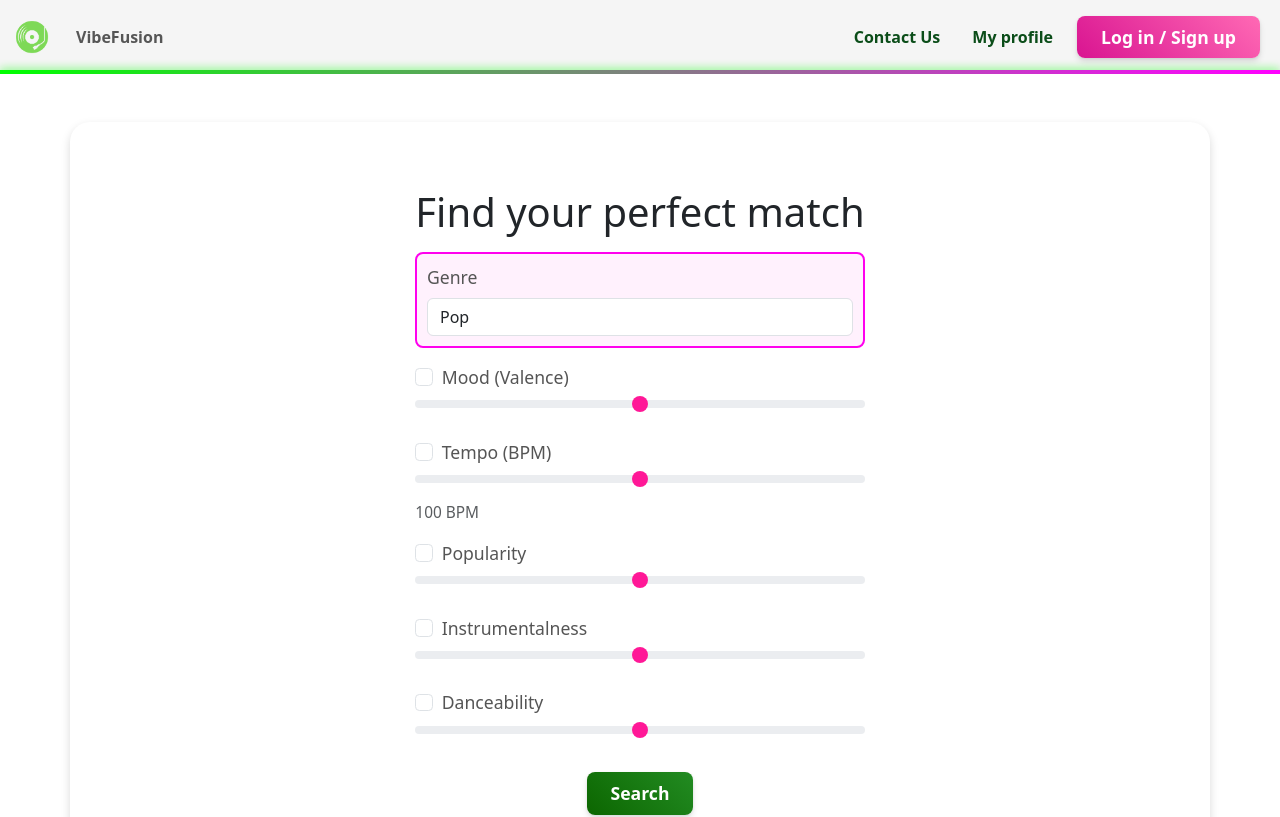
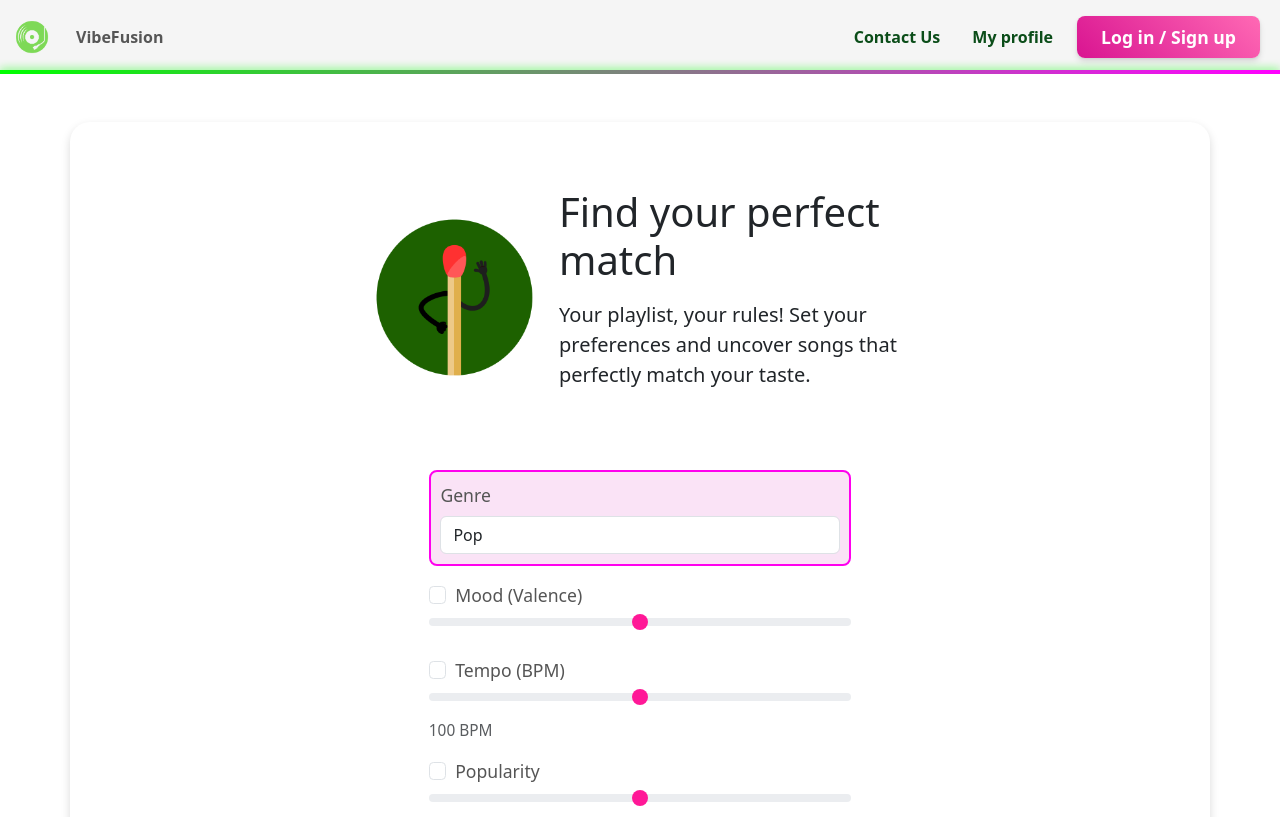
Before and after one commit to morgharrisx/fullstack-3, a React (Create React App) app in the folder frontend/: page /dj-hub in a window 1280 px wide. Shown: the top 817 px of the page. Built offline with nearby package versions, Linux system fonts and the light colour scheme; the HTML template or start-up script is replaced by a standard one.

Commit message:
Dj Hub, frontend fetch implemented
perfect match img, css styling, formatted with Prettier

```diff
--- a/frontend/src/PlaylistGenerator/PlaylistGenerator.js
+++ b/frontend/src/PlaylistGenerator/PlaylistGenerator.js
@@ -1,14 +1,15 @@
-import React, { useState } from 'react';
-import axios from 'axios';
-import { Container, Row, Col, Form } from 'react-bootstrap';
-import SuggestedSongs from './SuggestedSongs/SuggestedSongs';
-import ReusableButton from '../ReusableButton/ReusableButton';
-import './playlistgenerator.css';
+import React, { useState } from "react";
+import axios from "axios";
+import { Container, Row, Col, Form, Image } from "react-bootstrap";
+import SuggestedSongs from "./SuggestedSongs/SuggestedSongs";
+import ReusableButton from "../ReusableButton/ReusableButton";
+import "./playlistgenerator.css";
+import perfectMatch from "./perfectmatch.png";
 
 const PlaylistGenerator = () => {
   const [showSongs, setShowSongs] = useState(false);
   const [songs, setSongs] = useState([]);
-    const [genre, setGenre] = useState('pop');
+  const [genre, setGenre] = useState("pop");
   const [mood, setMood] = useState(0.5);
   const [tempo, setTempo] = useState(100);
   const [popularity, setPopularity] = useState(50);
@@ -27,31 +28,31 @@ const PlaylistGenerator = () => {
   });
 
   const toggleSelection = (criteria) => {
-        setSelectedCriteria(prev => ({
+    setSelectedCriteria((prev) => ({
       ...prev,
-            [criteria]: !prev[criteria]
+      [criteria]: !prev[criteria],
     }));
   };
-
 
   const handleGenerateClick = async () => {
     try {
       const url = `http://localhost:5001/dj`;
       const requestData = {
-                genre: genre.toLowerCase()
+        genre: genre.toLowerCase(),
       };
       if (selectedCriteria.mood) requestData.mood = mood;
       if (selectedCriteria.tempo) requestData.tempo = tempo;
       if (selectedCriteria.popularity) requestData.popularity = popularity;
-            if (selectedCriteria.instrumentalness) requestData.instrumentalness = instrumentalness;
-            if (selectedCriteria.danceability) requestData.danceability = danceability;
+      if (selectedCriteria.instrumentalness)
+        requestData.instrumentalness = instrumentalness;
+      if (selectedCriteria.danceability)
+        requestData.danceability = danceability;
       if (selectedCriteria.energy) requestData.energy = energy;
       console.log(requestData);
       const response = await axios.post(url, requestData);
 
-
       if (response.data && response.data.data) {
-                const formattedSongs = response.data.data.map(track => ({
+        const formattedSongs = response.data.data.map((track) => ({
           id: track.id,
           songName: track.songName,
           artists: track.artists,
@@ -72,16 +73,43 @@ const PlaylistGenerator = () => {
     }
   };
   const handleDelete = (id) => {
-        setSongs(songs.filter(song => song.id !== id));
+    setSongs(songs.filter((song) => song.id !== id));
   };
   return (
-        <Container className="playlist-generator-container mt-5">
-            <Row>
-                <Col md={showSongs ? 6 : 12} className="playlist-generator-col my-3">
+    <Container className="playlist-generator-container mt-5 ">
+      <Row className="playlist-generator-row">
+        <Col
+          xs={12}
+          sm={12}
+          md={10}
+          lg={10}
+          className="playlist-generator-col my-3"
+        >
+          <Row className="align-items-center">
+            <Col xs={12} sm={6} md={5} lg={4}>
+                <Image fluid style={{ width: "200px", height: "auto" }} src={perfectMatch} alt="Perfect Match" />
+            </Col>
+            <Col xs={12} sm={6} md={7} lg={8}>
                 <p className="playlist-generator-suggested-header display-6">Find your perfect match</p>
-                    <Form.Group controlId= "genreSelect" className={"playlist-generator-form-group mb-3 selected"} >
+                <p className="lead">Your playlist, your rules! Set your preferences and uncover songs that perfectly match your taste.</p>
+            </Col>
+        </Row>
+        </Col>
+      </Row>
+
+      <Row className="playlist-generator-row my-5">
+        <Col className="playlist-generator-col" xs={12} sm={12} md={8} lg={8}>
+          <Form.Group
+            controlId="genreSelect"
+            className={"playlist-generator-form-group mb-3 selected"}
+          >
             <Form.Label>Genre</Form.Label>
-                        <Form.Control as="select" value={genre} onChange={(e) => setGenre(e.target.value)} className="form-control">
+            <Form.Control
+              as="select"
+              value={genre}
+              onChange={(e) => setGenre(e.target.value)}
+              className="form-control"
+            >
               <option value="">Choose a genre</option>
               <option value="pop">Pop</option>
               <option value="rock">Rock</option>
@@ -98,61 +126,125 @@ const PlaylistGenerator = () => {
             </Form.Control>
           </Form.Group>
 
-                    <Form.Group controlId="moodRange" className={`playlist-generator-form-group mb-3 ${selectedCriteria.mood ? 'selected' : ''}`}>
+          <Form.Group
+            controlId="moodRange"
+            className={`playlist-generator-form-group mb-3 ${
+              selectedCriteria.mood ? "selected" : ""
+            }`}
+          >
             <Form.Check
               type="checkbox"
               label="Mood (Valence)"
               checked={selectedCriteria.mood}
-                            onChange={() => toggleSelection('mood')}
+              onChange={() => toggleSelection("mood")}
             />
-                        <Form.Range min={0} max={1} step={0.01} value={mood} onChange={(e) => setMood(e.target.value)} className="form-range" />
+            <Form.Range
+              min={0}
+              max={1}
+              step={0.01}
+              value={mood}
+              onChange={(e) => setMood(e.target.value)}
+              className="form-range"
+            />
           </Form.Group>
 
-                    <Form.Group controlId="tempoRange" className={`playlist-generator-form-group mb-3 ${selectedCriteria.tempo ? 'selected' : ''}`}>
+          <Form.Group
+            controlId="tempoRange"
+            className={`playlist-generator-form-group mb-3 ${
+              selectedCriteria.tempo ? "selected" : ""
+            }`}
+          >
             <Form.Check
               type="checkbox"
               label="Tempo (BPM)"
               checked={selectedCriteria.tempo}
-                            onChange={() => toggleSelection('tempo')}
+              onChange={() => toggleSelection("tempo")}
             />
-                        <Form.Range min={0} max={200} step={1} value={tempo} onChange={(e) => setTempo(e.target.value)} className="form-range" />
+            <Form.Range
+              min={0}
+              max={200}
+              step={1}
+              value={tempo}
+              onChange={(e) => setTempo(e.target.value)}
+              className="form-range"
+            />
             <Form.Text>{tempo} BPM</Form.Text>
           </Form.Group>
 
-                    <Form.Group controlId="popularityRange" className={`playlist-generator-form-group mb-3 ${selectedCriteria.popularity ? 'selected' : ''}`}>
+          <Form.Group
+            controlId="popularityRange"
+            className={`playlist-generator-form-group mb-3 ${
+              selectedCriteria.popularity ? "selected" : ""
+            }`}
+          >
             <Form.Check
               type="checkbox"
               label="Popularity"
               checked={selectedCriteria.popularity}
-                            onChange={() => toggleSelection('popularity')}
+              onChange={() => toggleSelection("popularity")}
             />
-                        <Form.Range min={0} max={100} value={popularity} onChange={(e) => setPopularity(e.target.value)} className="form-range" />
+            <Form.Range
+              min={0}
+              max={100}
+              value={popularity}
+              onChange={(e) => setPopularity(e.target.value)}
+              className="form-range"
+            />
           </Form.Group>
 
-                    <Form.Group controlId="instrumentalnessRange" className={`playlist-generator-form-group mb-3 ${selectedCriteria.instrumentalness ? 'selected' : ''}`}>
+          <Form.Group
+            controlId="instrumentalnessRange"
+            className={`playlist-generator-form-group mb-3 ${
+              selectedCriteria.instrumentalness ? "selected" : ""
+            }`}
+          >
             <Form.Check
               type="checkbox"
               label="Instrumentalness"
               checked={selectedCriteria.instrumentalness}
-                            onChange={() => toggleSelection('instrumentalness')}
+              onChange={() => toggleSelection("instrumentalness")}
             />
-                        <Form.Range min={0} max={1} step={0.01} value={instrumentalness} onChange={(e) => setInstrumentalness(e.target.value)} className="form-range" />
+            <Form.Range
+              min={0}
+              max={1}
+              step={0.01}
+              value={instrumentalness}
+              onChange={(e) => setInstrumentalness(e.target.value)}
+              className="form-range"
+            />
           </Form.Group>
 
-                    <Form.Group controlId="energyRange" className={`playlist-generator-form-group mb-3 ${selectedCriteria.danceability ? 'selected' : ''}`}>
+          <Form.Group
+            controlId="energyRange"
+            className={`playlist-generator-form-group mb-3 ${
+              selectedCriteria.danceability ? "selected" : ""
+            }`}
+          >
             <Form.Check
               type="checkbox"
               label="Danceability"
               checked={selectedCriteria.danceability}
-                            onChange={() => toggleSelection('danceability')}
+              onChange={() => toggleSelection("danceability")}
             />
-                        <Form.Range min={0} max={1} step={0.01} value={energy} onChange={(e) => setEnergy(e.target.value)} className="form-range" />
+            <Form.Range
+              min={0}
+              max={1}
+              step={0.01}
+              value={energy}
+              onChange={(e) => setEnergy(e.target.value)}
+              className="form-range"
+            />
           </Form.Group>
 
-                    <ReusableButton text="Search" onClick={handleGenerateClick} color={"green"}className="search-songs-button" />
+          <ReusableButton
+            text="Search"
+            onClick={handleGenerateClick}
+            color={"green"}
+            className="search-songs-button"
+          />
         </Col>
+      </Row>
       {showSongs && <SuggestedSongs songs={songs} />}
-            </Row>
     </Container>
   );
 };
--- a/frontend/src/PlaylistGenerator/SuggestedSongs/SuggestedSongs.js
+++ b/frontend/src/PlaylistGenerator/SuggestedSongs/SuggestedSongs.js
@@ -1,5 +1,5 @@
 import React from 'react';
-import { Col } from 'react-bootstrap';
+import { Col, Row } from 'react-bootstrap';
 import PlaylistItem from '../../PlaylistItem/PlaylistItem'
 import ReusableButton from '../../ReusableButton/ReusableButton';
 import './suggestedsongs.css';
@@ -10,7 +10,8 @@ const SuggestedSongs = ({ songs }) => {
         //TODO: Push it to users spotify
     }
     return (
-        <Col md={5} className="playlist-generator-col mx-2">
+        <Row>
+        <Col xs={12} sm={12} md={12} lg={12} className="playlist-generator-col align-items-center mx-2">
             <p className="playlist-generator-suggested-header display-6">Suggested Songs</p>
             <div className="playlist-generator-suggested-list my-3">
                 {songs.map(song => (
@@ -25,8 +26,9 @@ const SuggestedSongs = ({ songs }) => {
                     />
                 ))}
             </div>
-            <ReusableButton text="Create Playlist" onClick={handleGeneratePlaylist} className="playlist-generator-button" />
+            <ReusableButton text="Create Playlist" color={'green'} onClick={handleGeneratePlaylist} className="playlist-generator-button" />
         </Col>
+        </Row>
     );
 };
 
--- a/frontend/src/PlaylistGenerator/SuggestedSongs/suggestedsongs.css
+++ b/frontend/src/PlaylistGenerator/SuggestedSongs/suggestedsongs.css
@@ -0,0 +1,7 @@
+.playlist-generator-col{
+    display: flex;
+    flex-direction: column;
+    justify-content: center;
+    align-items: center;
+
+}
--- a/frontend/src/PlaylistGenerator/playlistgenerator.css
+++ b/frontend/src/PlaylistGenerator/playlistgenerator.css
@@ -1,18 +1,49 @@
 .playlist-generator-container{
     padding: 50px;
     border-radius: 20px;
-
     background-color: #fff;
     box-shadow: 0 4px 10px rgba(0, 0, 0, 0.15);
-
     display: flex;
     justify-content: center;
+    flex-direction: column;
+    align-items: center;
+    text-align: start;
+
+}
+
+.playlist-generator-row{
+    justify-content: center;
+    align-items: center;
+    text-align: center;
+    width: 60%;
+}
+
+.playlist-generator-col {
+    display: flex;
+    justify-content: center;
+    align-items: stretch;
+    text-align: start;
 
 
 }
+.playlist-generator-form-group {
+    width: 100%;
+
+}
+
+
+.selected {
+    border: 2px solid #ff00ee;
+    background-color: #fae3f6;
+    padding: 0.6rem;
+    border-radius: 0.5rem;
+    cursor: pointer;
+}
 
 .playlist-generator-form-group {
-    width: 100%;
+    cursor: pointer;
+    transition: background-color 0.3s ease, border 0.3s ease;
+
 }
 
 
@@ -68,18 +99,3 @@
 .form-range::-ms-thumb:hover {
     background-color: #8c004d !important;
 }
-
-
-
-.selected {
-    border: 2px solid #ff00ee;
-    background-color: #fff1fd;
-    padding: 0.6rem;
-    border-radius: 0.5rem;
-    cursor: pointer;
-}
-
-.playlist-generator-form-group {
-    cursor: pointer;
-    transition: background-color 0.3s ease, border 0.3s ease;
-}
```
Also changed, not shown: frontend/src/PlaylistGenerator/perfectmatch.png (added), 1 other file (tests, documents, lock files or other folders). Lines whose indentation alone changed are shown as unchanged.
